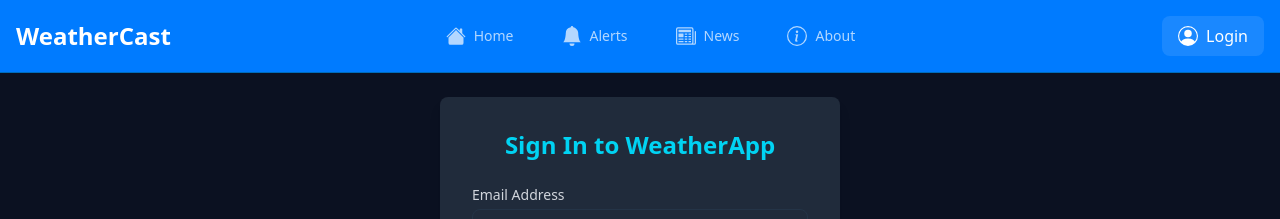
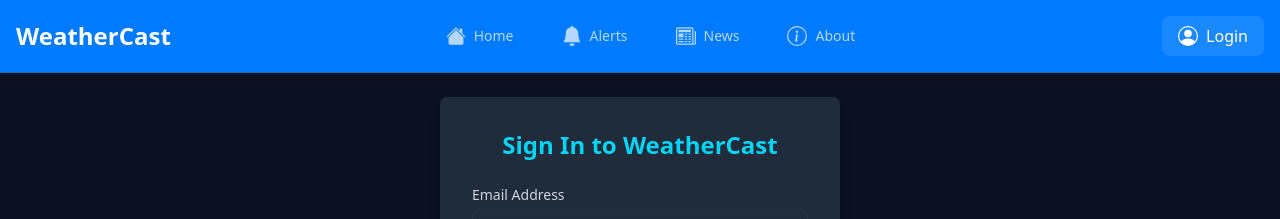
Before and after one commit to vknow360/ReactWeatherApp, a React (Vite) app: page /login in a window 1280 px wide. Shown: the top 219 px of the page. Built offline with nearby package versions, Linux system fonts and the light colour scheme; no server answers.

Commit message:
fix: Update sign-in header from WeatherApp to WeatherCast

```diff
--- a/src/screens/Login.jsx
+++ b/src/screens/Login.jsx
@@ -35,7 +35,7 @@ const Login = () => {
         <div className="flex flex-col items-center justify-center min-h-full w-full max-w-md mx-auto p-6">
             <div className="w-full bg-[#202b3b] shadow-lg rounded-lg p-8">
                 <h2 className="text-2xl font-bold text-cyan-400 text-center mb-6">
-                    Sign In to WeatherApp
+                    Sign In to WeatherCast
                 </h2>
 
                 {error && (
```
